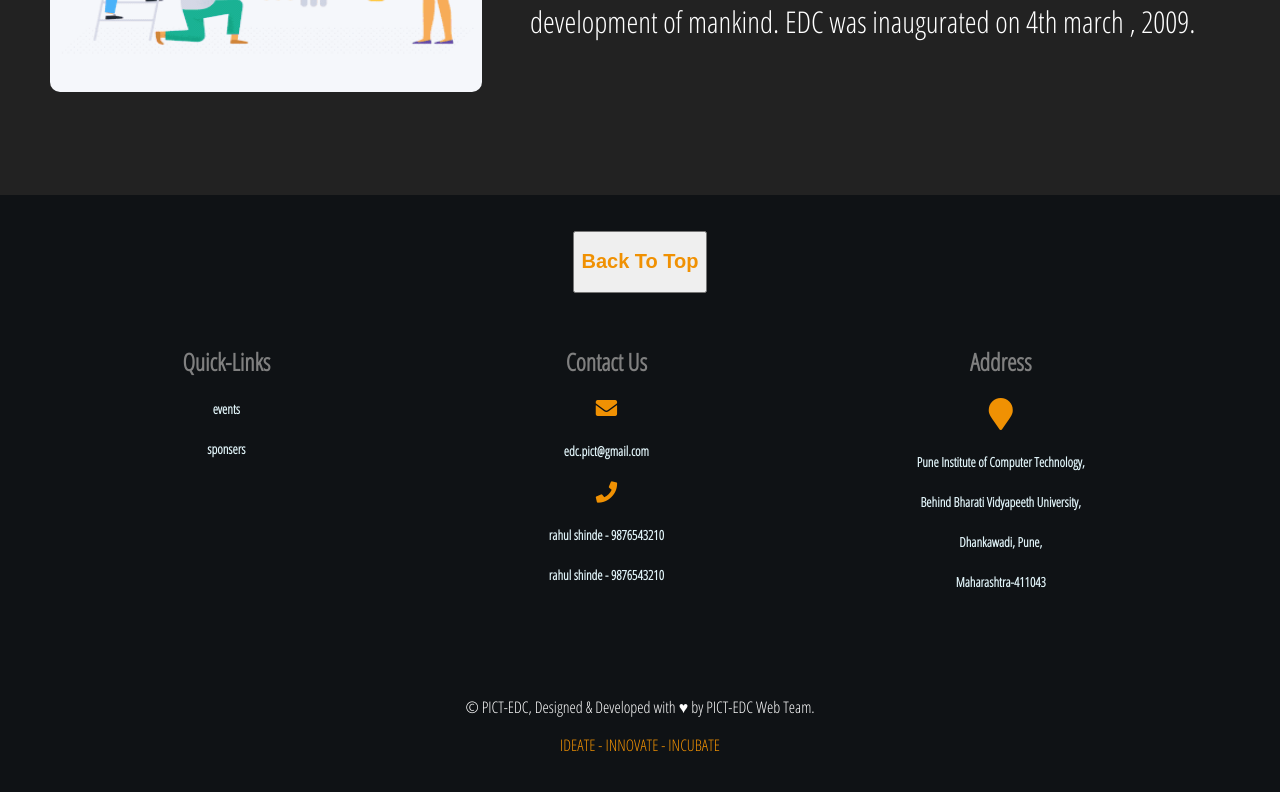
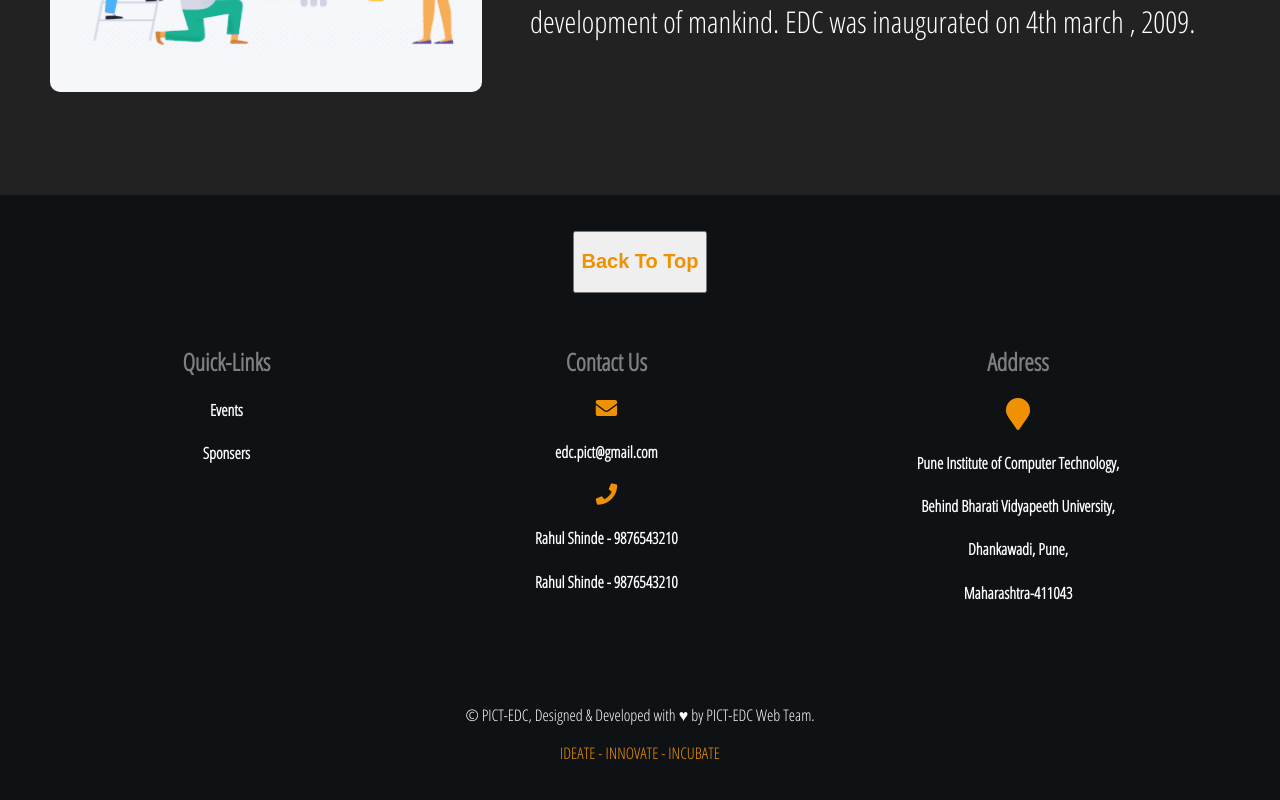
Before and after one commit to omtayade/Magnate21, a React (Create React App) app: page /about-us in a window 1280 px wide. Shown: the part 1116-1916 px from the top of the page. Built offline with nearby package versions, Linux system fonts and the light colour scheme; no server answers; a web font is replaced by a local one.

Commit message:
register pages commit 2

```diff
--- a/src/components/Footer/footer.jsx
+++ b/src/components/Footer/footer.jsx
@@ -26,17 +26,17 @@ class Footer extends Component {
                 <div className="footer-content">
                     <div className="quicklinks">
                         <h2 style={{ color: "grey" }}>Quick-Links</h2>
-                        <a href="/events" ><h5 >events</h5></a>
-                        <a href="/sponsers" ><h5 >sponsers</h5></a>
+                        <a href="/events" ><h4 >Events</h4></a>
+                        <a href="/sponsers" ><h4 >Sponsers</h4></a>
                     </div>
 
                     <div className="contact">
                         <h2 style={{ color: "grey"  }}>Contact Us</h2>
                         <i className="fa fa-envelope fa-lg" /><br />
-                        <h5 >{"  "}edc.pict@gmail.com</h5>
+                        <h4>{"  "}edc.pict@gmail.com</h4>
                         <i className="fa fa-phone fa-lg" /><br />
-                            <h5>rahul shinde - 9876543210</h5>
-                            <h5>rahul shinde - 9876543210</h5>
+                            <h4>Rahul Shinde - 9876543210</h4>
+                            <h4>Rahul Shinde - 9876543210</h4>
                         <div className="social-icons" >
                             <a href="www.facebook.com">
                                 <i className="fa fa-facebook fa-md "></i>
@@ -56,10 +56,10 @@ class Footer extends Component {
                     <div className="address">
                         <h2 style={{ color: "grey" }}>Address</h2>
                         <i className="fa fa-map-marker fa-md" />
-                        <h5>Pune Institute of Computer Technology,</h5>
-                        <h5>Behind Bharati Vidyapeeth University,</h5>
-                        <h5 >Dhankawadi, Pune,</h5>
-                        <h5 >Maharashtra-411043</h5>
+                        <h4>Pune Institute of Computer Technology,</h4>
+                        <h4>Behind Bharati Vidyapeeth University,</h4>
+                        <h4 >Dhankawadi, Pune,</h4>
+                        <h4 >Maharashtra-411043</h4>
                     </div>
 
                 </div>
--- a/src/pages/Sign-up/sign-up.component.jsx
+++ b/src/pages/Sign-up/sign-up.component.jsx
@@ -127,8 +127,8 @@ class SignUp extends React.Component {
     return (
       <div className="box">
         <div className="signup">
-          <h2 className="title" style={{ color: "orangered" }}>
-            Don't have an account ?
+        <h2 style={{ color: "orangered" }}>
+          Don't have an account?
           </h2>
           <span style={{ color: "grey" }}>
             Sign up with your email and password
--- a/src/pages/Sign-up/sign-up.styles.css
+++ b/src/pages/Sign-up/sign-up.styles.css
@@ -1,11 +1,12 @@
 .box {
+    width: 100vw;
     display: flex;
     flex-direction: column;
     justify-content: center;
     align-items: center;
-    background-color: rgb(34,34,34);
     height: 100%;
     min-height: 100vh;
+    background-color: rgb(34,34,34);
 }
 .signup {
     display: flex;
@@ -15,12 +16,11 @@
     margin-top: 60px;
 
 }
-.title {
-    margin: 10px 0 10px 0;
+.title{
+    margin-top: 70px;
 }
 .switchPage {
     width: 90%;
-    min-width: 60vw;
     max-width: 380px;
     display: flex;
 }
--- a/src/pages/sign-in/sign-in.styles.css
+++ b/src/pages/sign-in/sign-in.styles.css
@@ -25,7 +25,6 @@
 }
 .switchPage {
     width: 90%;
-    min-width: 60vw;
     max-width: 380px;
     display: flex;
     margin: auto;
```
